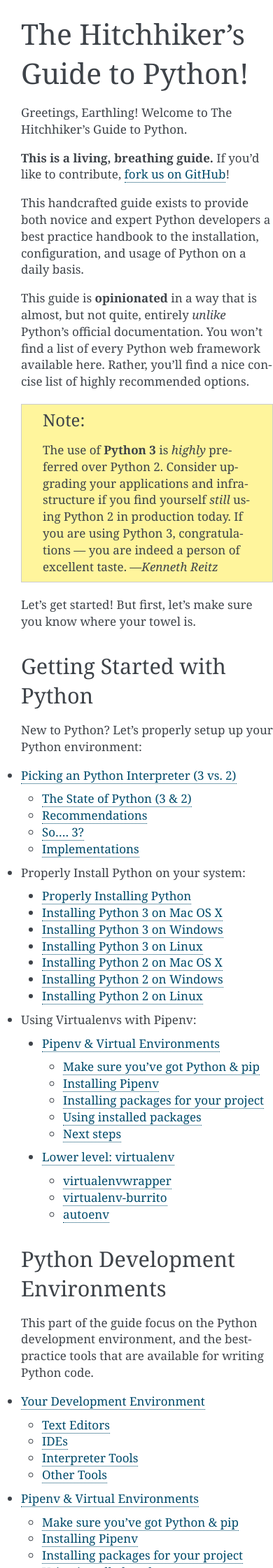
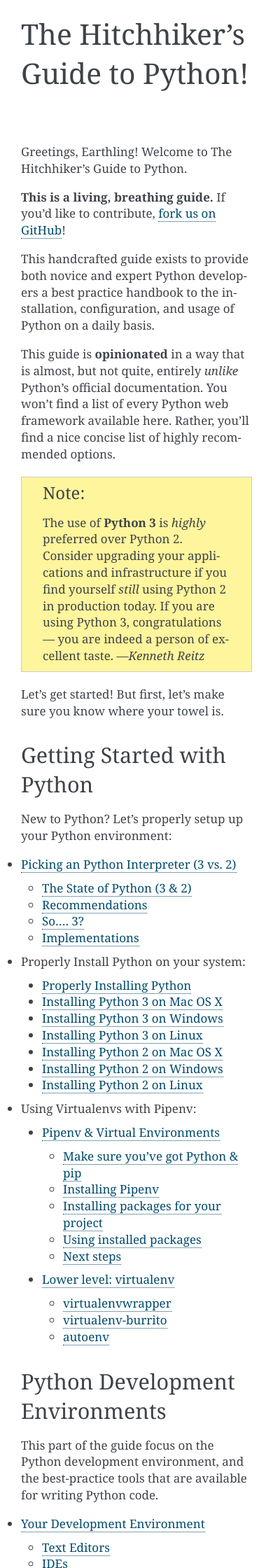
Before and after one commit to realpython/python-guide, a Sphinx documentation site: the page built from docs/index.rst, in a window 390 px wide. Shown: the top 2240 px of the page at 70% size. Built offline with Sphinx 7.4.7, drawn with Linux system fonts in a browser that asks for light colours; comment, search, counter and statistics services are not loaded.

Commit message:
Fix mobile layout

```diff
--- a/docs/_templates/layout.html
+++ b/docs/_templates/layout.html
@@ -3,7 +3,15 @@
 {%- block extrahead %}
   {# No super() because we want to avoid loading an empty custom.css file #}
 
-  <meta name="viewport" content="width=device-width, initial-scale=0.9, maximum-scale=0.9" />
+  {# <meta name="viewport" content="width=device-width, initial-scale=0.75, maximum-scale=0.75" /> #}
+
+  <meta name="viewport" content="width=device-width, initial-scale=1">
+  <style>
+    div.body {
+      min-width: initial;
+      max-width: initial;
+    }
+  </style>
 
   {% if pagename == 'index' %}
   <link rel="canonical" href="https://docs.python-guide.org/"/>
```
